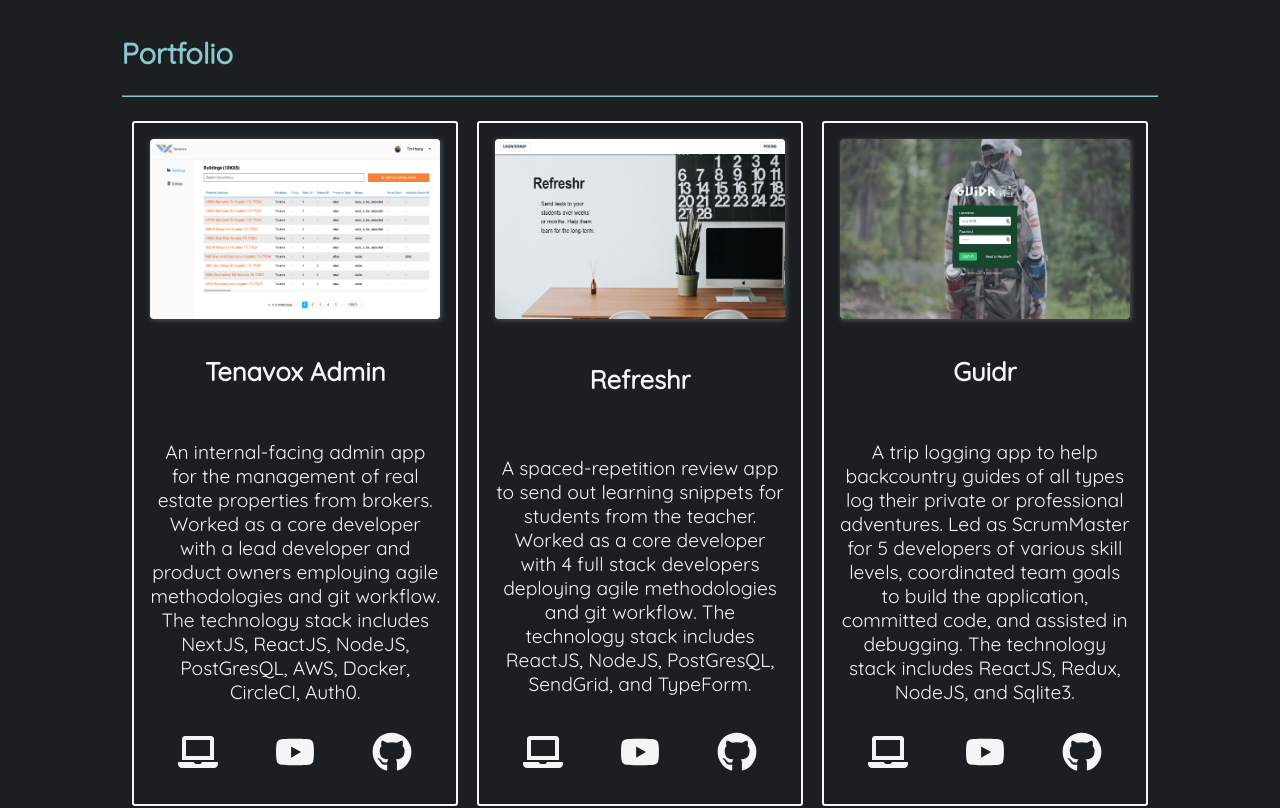
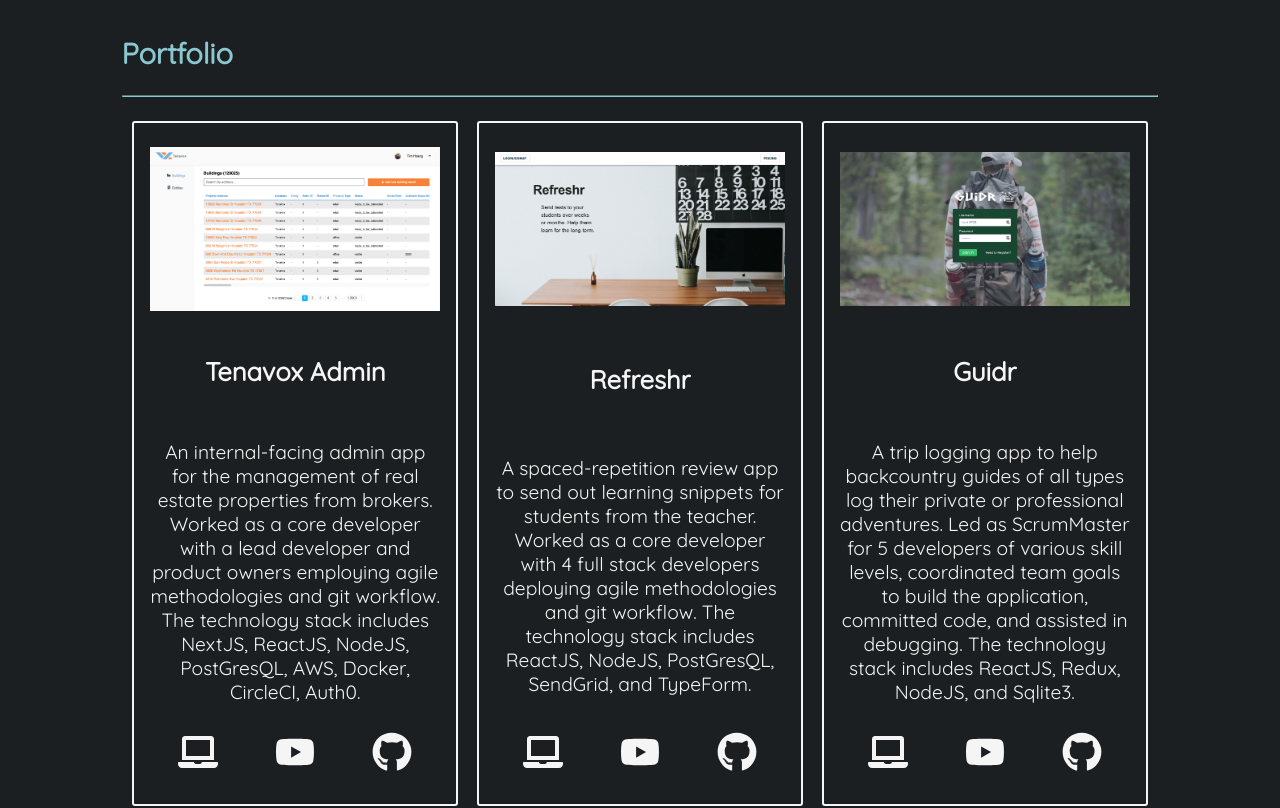
Before and after one commit to timOTdev/thDev3, a Next.js app: page / in a window 1280 px wide. Shown: the part 1540-2348 px from the top of the page. Built offline with nearby package versions, Linux system fonts and the light colour scheme.

Commit message:
Fix for vercel image rendering

```diff
--- a/components/Portfolio/ProjectsTemplate.tsx
+++ b/components/Portfolio/ProjectsTemplate.tsx
@@ -36,10 +36,9 @@ const Card = styled.div`
 const ImageContainer = styled.div`
   position: relative;
   margin: 0 auto;
-  box-shadow: ${({ theme }) => theme.shadowColor};
-  * {
-    border-radius: 3px;
-  }
+  width: 100%;
+  border-radius: 3px;
+  overflow: hidden;
   @media (min-width: 320px) {
     min-height: 150px;
   }
@@ -86,7 +85,12 @@ export default function ProjectsTemplate({
     <Card>
       <a href={project.demo}>
         <ImageContainer>
-          <Image alt={project.name} src={project.preview} layout='fill' />
+          <Image
+            alt={project.name}
+            src={project.preview}
+            layout='fill'
+            objectFit='contain'
+          />
         </ImageContainer>
       </a>
       <h4>{project.name}</h4>
```
